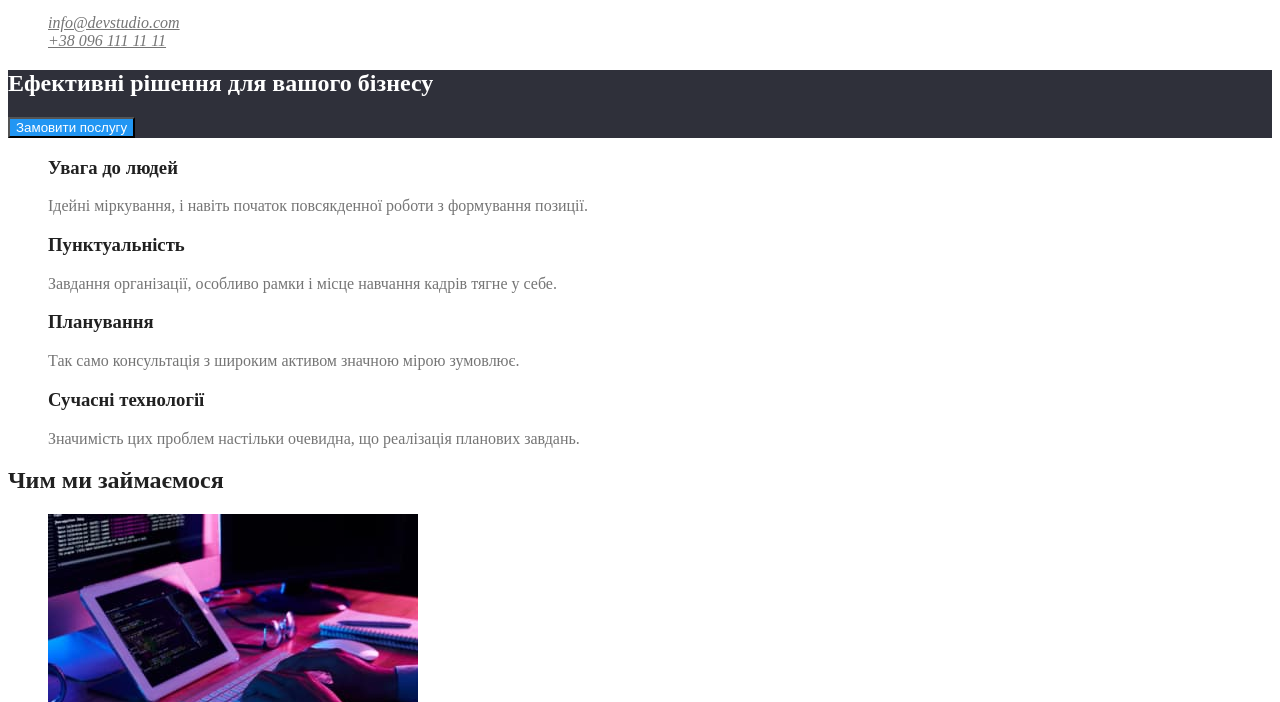
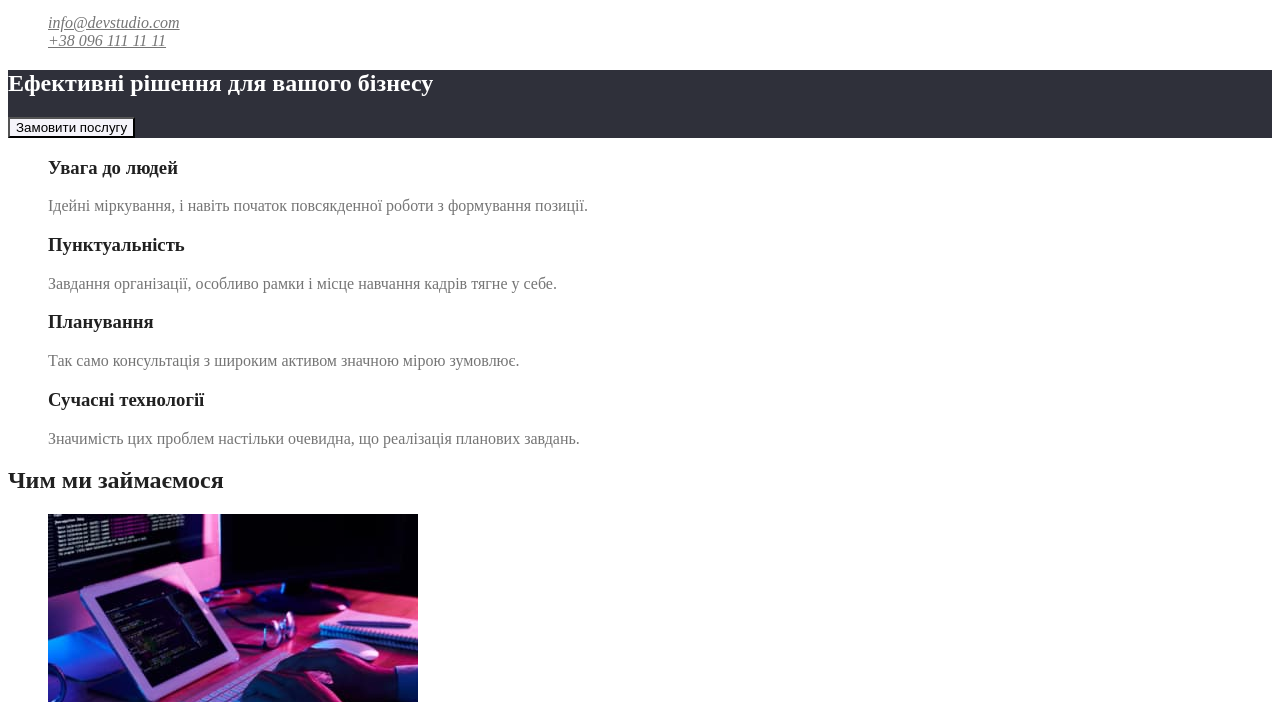
Before and after one commit to AllMooNs/goit-markup-hw-02, a plain HTML site: page index.html in a window 1280 px wide. Shown: the part 98-800 px from the top of the page. Drawn offline with Linux system fonts and the light colour scheme.

Commit message:
налаштування кнопок

```diff
--- a/css/styles.css
+++ b/css/styles.css
@@ -5,6 +5,7 @@
     --accent-color: #2196f3;
     --second-bc: #2F303A;
     --white: #fff;
+    --btn-bg-color: #F5F4FA;
 
 }
 
@@ -72,7 +73,7 @@ body {
 }
 
 .btn {
-    background-color: var(--accent-color);
+    background-color: var(--btn-bg-color);
     cursor: pointer;
 }
 
@@ -81,10 +82,6 @@ body {
 background-color: var(--accent-color);
 color: var(--white);
 cursor: pointer;
-}
-
-.btn-text {
-color: var(--white);
 }
 
 .description {
```
